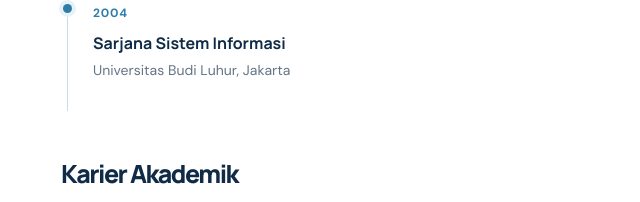
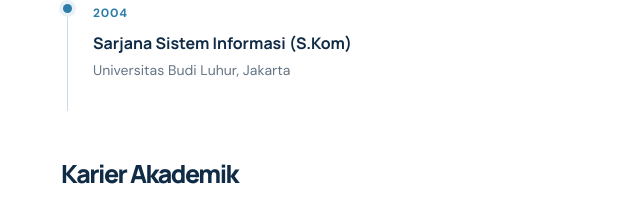
Before and after one commit to veriarinal/veriarinal.github.io, a plain HTML site: page about.html in a window 1280 px wide. Shown: the part 1076-1278 px from the top of the page, 19-659 px from the left. Drawn offline with Linux system fonts and the light colour scheme.

Commit message:
Add files via upload

```diff
--- a/about.html
+++ b/about.html
@@ -11,7 +11,7 @@
 <section class="page-hero"><div class="container"><p class="eyebrow" data-i18n="about_eyebrow">TENTANG SAYA</p><h1 data-i18n="about_title">Profil Akademik</h1><p data-i18n="about_lead">Perjalanan akademik, pengalaman profesional, dan kompetensi dalam bidang informatika.</p></div></section>
 <section class="section container content-layout">
 <div class="main-column"><div class="content-block"><h2 data-i18n="about_summary_title">Ringkasan Profesional</h2><p data-i18n="about_summary">Veri Arinal, M.Kom. merupakan dosen tetap pada Program Studi Sistem Informasi di STIKOM Cipta Karya Informatika, Jakarta. Aktivitas akademik mencakup pendidikan, penelitian, dan pengabdian kepada masyarakat, dengan perhatian pada sistem informasi, sistem basis data, sistem pendukung keputusan, data mining, serta rekayasa perangkat lunak.</p><p data-i18n="about_summary2">Saat ini sedang menempuh pendidikan doktoral (S3) di Universitas Hasanuddin. Informasi rinci mengenai disertasi dan capaian akademik akan diperbarui sesuai perkembangan studi.</p></div>
-<div class="content-block"><h2 data-i18n="education_title">Pendidikan</h2><div class="timeline"><article class="timeline-item"><span class="timeline-date">Sedang berjalan / In progress</span><h3>Doktor (S3) – Informatika / Komputasi</h3><p>Universitas Hasanuddin</p><small data-i18n="education_note">Program Studi Informatika.</small></article><article class="timeline-item"><span class="timeline-date">2007</span><h3>Magister Ilmu Komputer (M.Kom.)</h3><p>Universitas Budi Luhur, Jakarta</p></article><article class="timeline-item"><span class="timeline-date">2004</span><h3 data-i18n="bachelor_title">Sarjana Sistem Informasi</h3><p data-i18n="bachelor_note">Universitas Budi Luhur, Jakarta</p></article></div></div>
+<div class="content-block"><h2 data-i18n="education_title">Pendidikan</h2><div class="timeline"><article class="timeline-item"><span class="timeline-date">Sedang berjalan / In progress</span><h3>Doktor (S3) – Informatika / Komputasi</h3><p>Universitas Hasanuddin</p><small data-i18n="education_note">Program Studi Informatika.</small></article><article class="timeline-item"><span class="timeline-date">2007</span><h3>Magister Ilmu Komputer (M.Kom.)</h3><p>Universitas Budi Luhur, Jakarta</p></article><article class="timeline-item"><span class="timeline-date">2004</span><h3 data-i18n="bachelor_title">Sarjana Sistem Informasi (S.Kom)</h3><p data-i18n="bachelor_note">Universitas Budi Luhur, Jakarta</p></article></div></div>
 <div class="content-block"><h2 data-i18n="career_title">Karier Akademik</h2><div class="timeline"><article class="timeline-item"><span class="timeline-date" data-i18n="current">Saat ini / Current</span><h3>Dosen Tetap</h3><p>STIKOM Cipta Karya Informatika · Program Studi Sistem Informasi</p><small data-i18n="rank_note">Jabatan akademik: Lektor.</small></article></div></div></div>
 <aside class="side-column"><div class="side-card"><p class="eyebrow" data-i18n="expertise">BIDANG KEAHLIAN</p><div class="tag-list"><span>Sistem Informasi</span><span>Sistem Basis Data</span><span>Decision Support Systems</span><span>Data Mining</span><span>Software Engineering</span><span>System Analysis</span></div></div><div class="side-card"><p class="eyebrow" data-i18n="affiliation">AFILIASI</p><h3>STIKOM Cipta Karya Informatika</h3><p>Jakarta Timur, Indonesia</p><a class="text-link" href="https://stikomcki.ac.id/" target="_blank" rel="noopener">Website institusi ↗</a></div></aside>
 </section></main>
```
